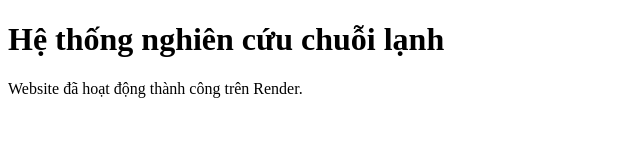
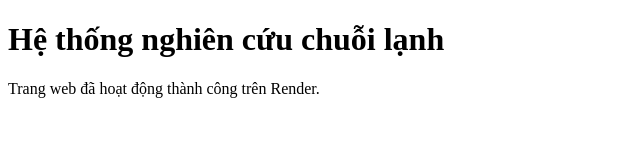
Before and after one commit to 771920tranmannhi-afk/cold-chain-2, a plain HTML site: page index.html in a window 1280 px wide. Shown: the full height of the page, 0-640 px from the left. Drawn offline with Linux system fonts and the light colour scheme.

Commit message:
Update index.html

```diff
--- a/index.html
+++ b/index.html
@@ -2,10 +2,10 @@
 <html lang="vi">
 <head>
     <meta charset="UTF-8">
-    <title>Cold Chain Logistics</title>
+    <title>Vận chuyển chuỗi cung ứng lạnh</title>
 </head>
 <body>
     <h1>Hệ thống nghiên cứu chuỗi lạnh</h1>
-    <p>Website đã hoạt động thành công trên Render.</p>
+    <p>Trang web đã hoạt động thành công trên Render.</p>
 </body>
 </html>
```
